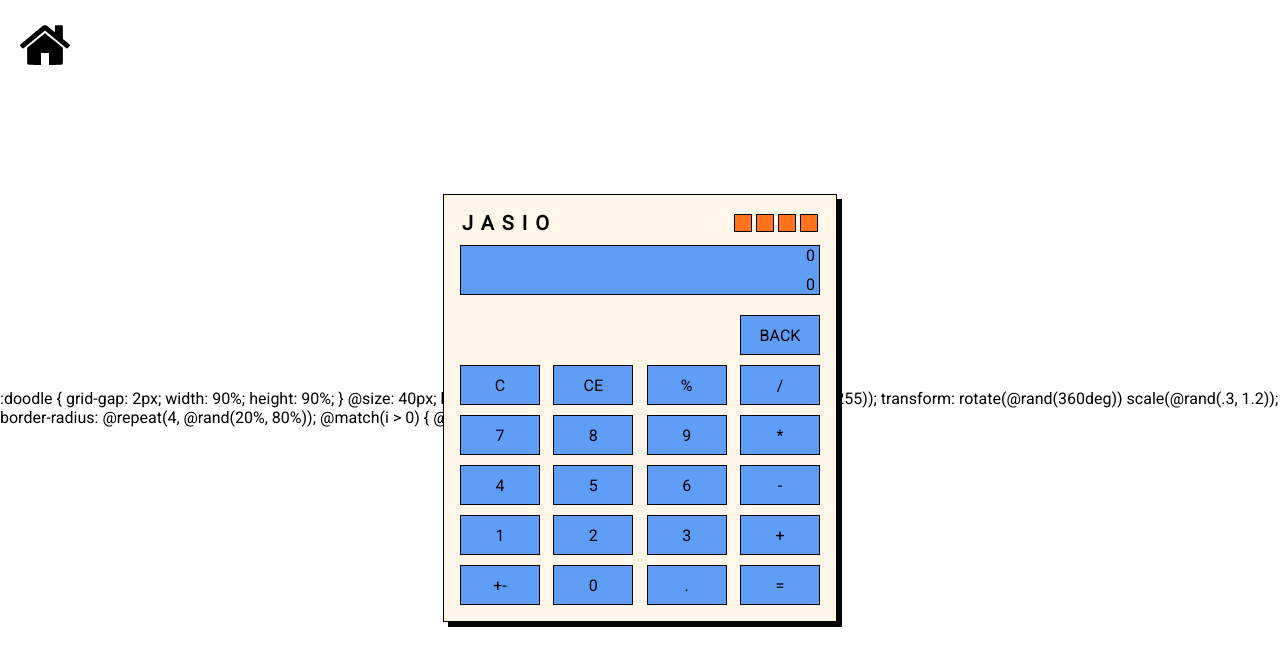
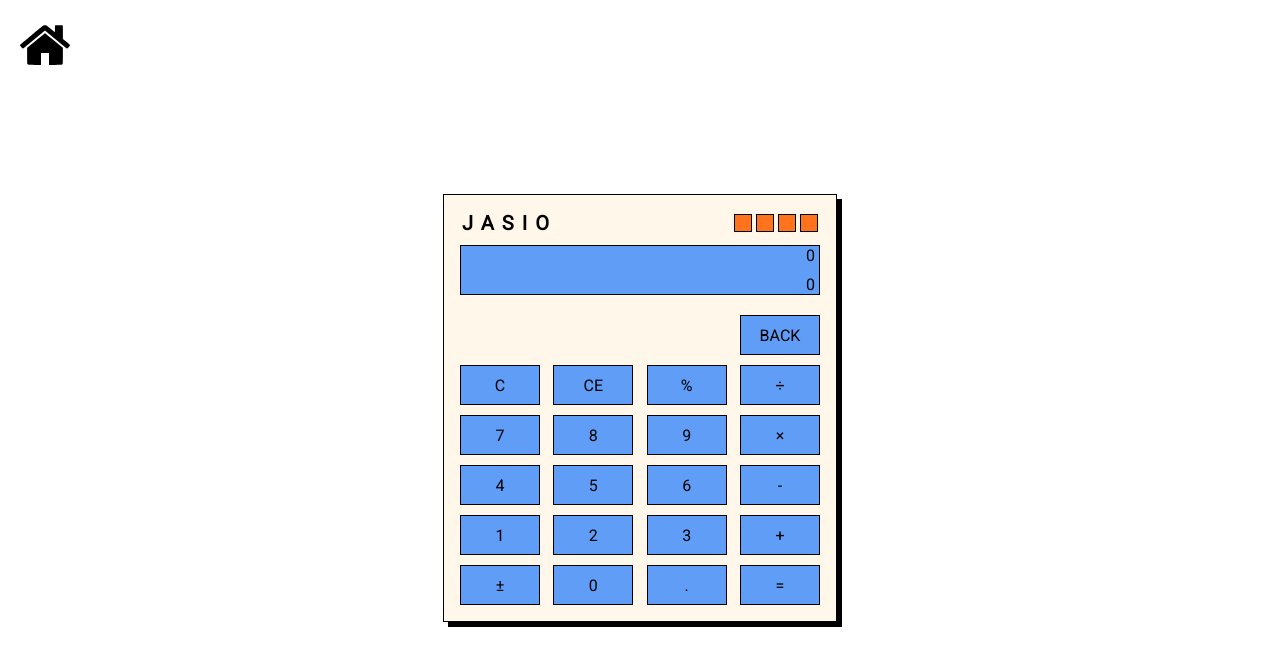
Before and after one commit to nikolaizhnikolov/js_portfolio, a plain HTML site: page calculator/index.html in a window 1280 px wide. Drawn offline with Linux system fonts and the light colour scheme.

```diff
--- a/calculator/index.html
+++ b/calculator/index.html
@@ -7,13 +7,12 @@
     <title>Calculator</title>
     <link rel="stylesheet" href="./style.css">
     <script src="https://unpkg.com/css-doodle@0.30.10/css-doodle.min.js" defer></script>
-    <script src="./doodle.js" defer></script>
     <script src="../util.js" defer></script>
     <script src="./operations.js" defer></script>
     <script src="./calculator.js" defer></script>
 </head>
 <body>
-    <css-doodle grid="20">
+    <!-- <css-doodle grid="20">
         :doodle {
             grid-gap: 2px;
             width: 90%;
@@ -28,13 +27,14 @@
             :after {
             }
         }
-    </css-doodle>
+    </css-doodle> -->
     <div class="home">
         <a href="../index.html" class="home__button">
             <img class="home__image" src="../images/home.svg" alt="home">
         </a>
     </div>
     <div class="content">
+
         <div class="misc">
             <div class="misc__name">JASIO</div>
             <div class="misc__panels">
@@ -55,11 +55,11 @@
             <button class="key clear">C</button>
             <button class="key clearEntry">CE</button>
             <button class="key operator" data-value="%">%</button>
-            <button class="key operator" data-value="/">/</button>
+            <button class="key operator" data-value="/">÷</button>
             <button class="key number" data-value="7">7</button>
             <button class="key number" data-value="8">8</button>
             <button class="key number" data-value="9">9</button>
-            <button class="key operator" data-value="*">*</button>
+            <button class="key operator" data-value="*">×</button>
             <button class="key number" data-value="4">4</button>
             <button class="key number" data-value="5">5</button>
             <button class="key number" data-value="6">6</button>
@@ -68,7 +68,7 @@
             <button class="key number" data-value="2">2</button>
             <button class="key number" data-value="3">3</button>
             <button class="key operator" data-value="+">+</button>
-            <button class="key negate">+-</button>
+            <button class="key negate">±</button>
             <button class="key number" data-value="0">0</button>
             <button class="key decimalPoint" data-value=".">.</button>
             <button class="key evaluate" data-value="equal">=</button>
```
